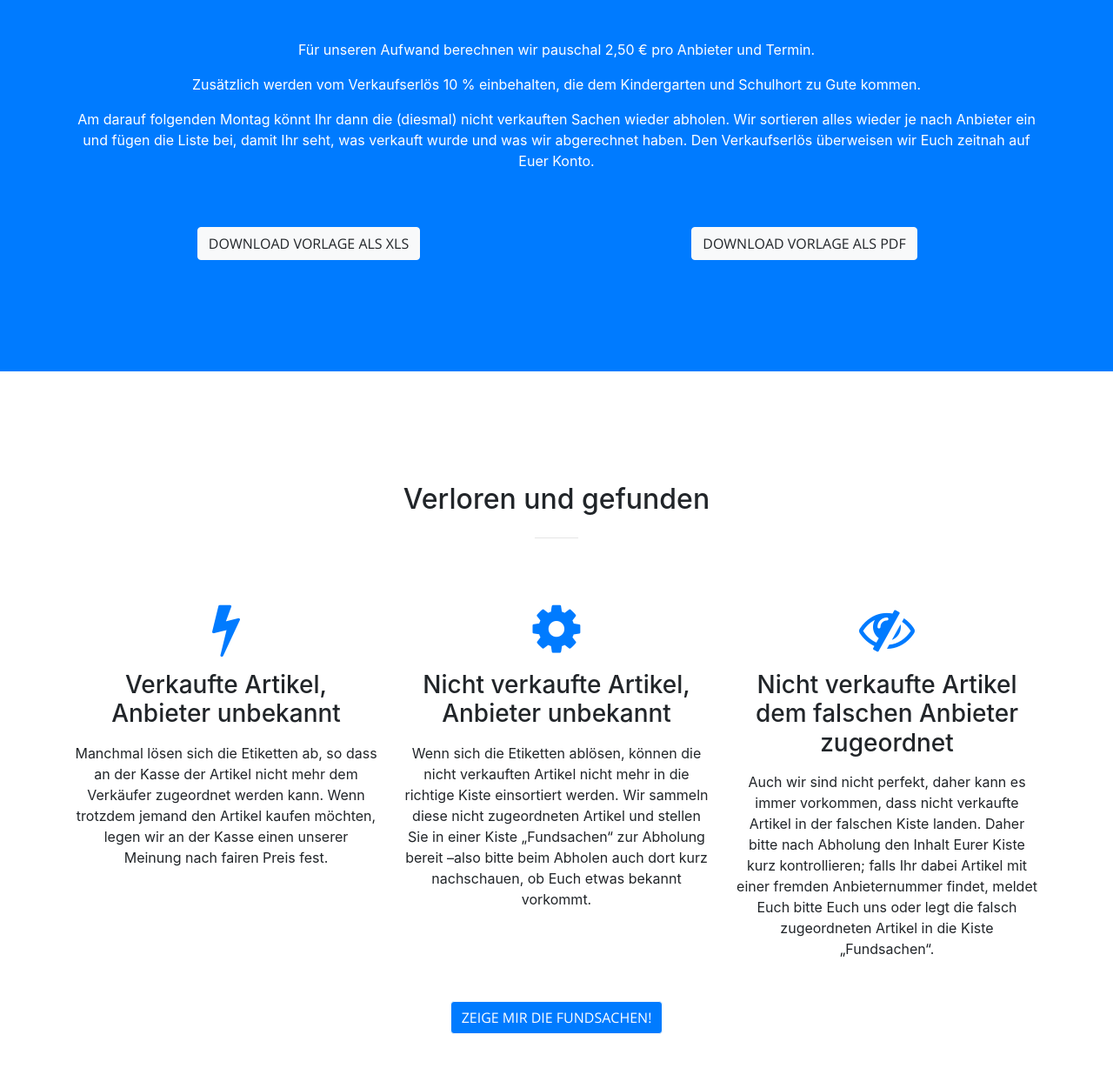
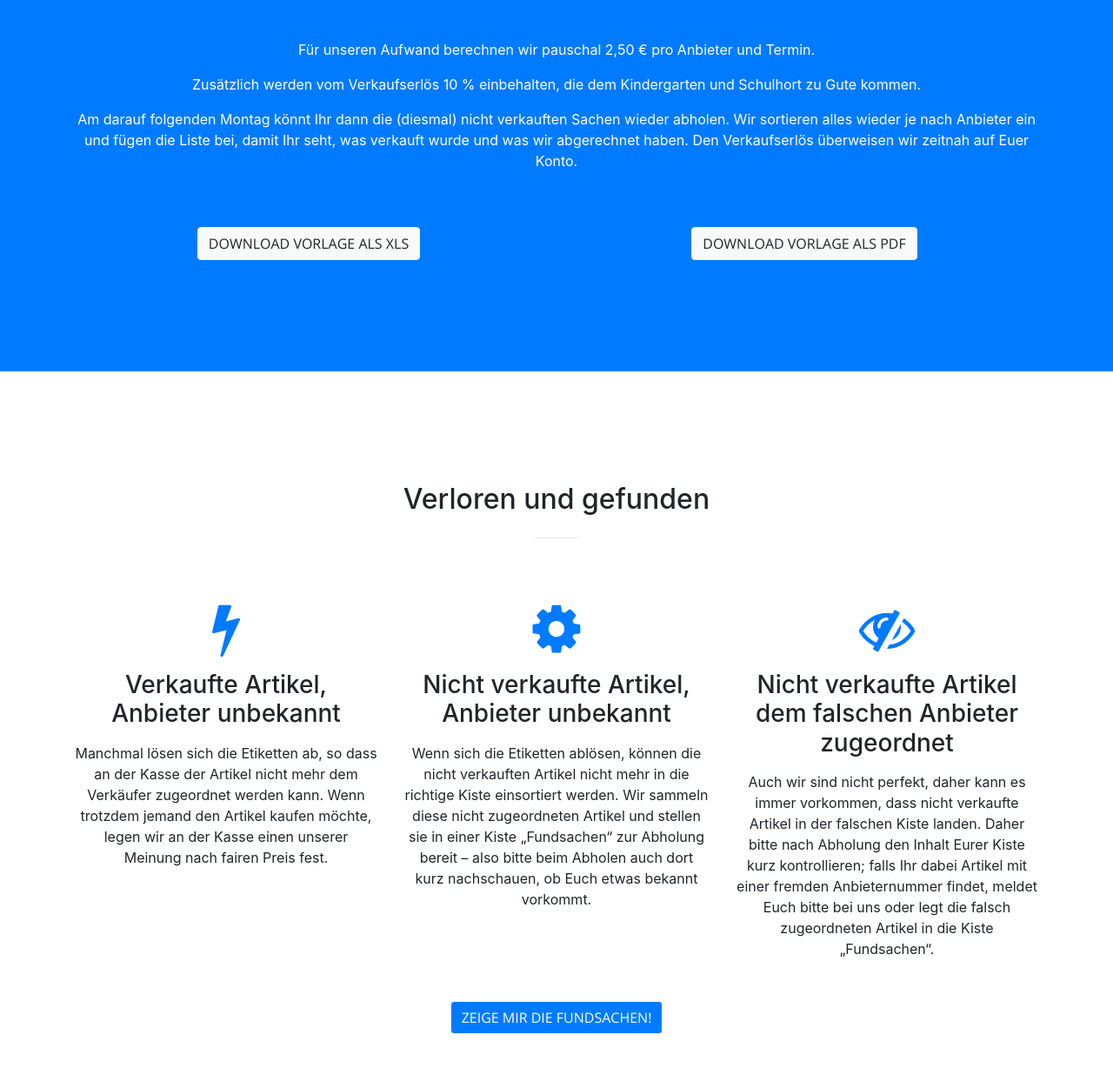
Before and after one commit to cwiegleb/pdc-website, a website with bundled scripts: page index.html in a window 1280 px wide. Shown: the part 2679-3907 px from the top of the page at 87% size. Built offline with nearby package versions, Linux system fonts and the light colour scheme.

Commit message:
updated header image and text

```diff
--- a/css/creative.css
+++ b/css/creative.css
@@ -1,5 +1,5 @@
 /*!
- * Start Bootstrap - Kinderkleiderörse Kreischa v1.0.0 ()
+ * Start Bootstrap - Kinderkleiderbörse Kreischa v1.0.0 ()
  * Copyright 2013-2018 Christian Wiegleb
  * Licensed under MIT (https://github.com/BlackrockDigital/pdc-website/blob/master/LICENSE)
  */
--- a/index.html
+++ b/index.html
@@ -126,14 +126,14 @@
             <div class="service-box mt-5 mx-auto">
               <i class="fa fa-4x fa-money text-primary mb-3 sr-icons"></i>
               <h3 class="mb-3">Bezahlung</h3>
-              <p class="mb-0">Packt alles in unsere Leihtaschen und bezahlt am Schluss bequem an der Kasse (Achtung, nur Bargeld!)</p>
+              <p class="mb-0">Packt alles in unsere Leihtaschen und bezahlt am Schluss bequem an der Kasse (Achtung: nur Bargeld!)</p>
             </div>
           </div>
           <div class="col-lg-3 col-md-6 text-center">
             <div class="service-box mt-5 mx-auto">
               <i class="fa fa-4x fa-coffee text-primary mb-3 sr-icons"></i>
               <h3 class="mb-3">Kaffee und Kuchen</h3>
-              <p class="mb-0">Für das leibliche Wohl gibt es (meistens ;-) ein Kaffee- und Kuchenbuffet</p>
+              <p class="mb-0">Für das leibliche Wohl gibt es meistens ;-) ein Kaffee- und Kuchenbuffet</p>
             </div>
           </div>
         </div>
@@ -198,7 +198,7 @@
             <p>Für unseren Aufwand berechnen wir pauschal 2,50 € pro Anbieter und Termin.</p>
             <p>Zusätzlich werden vom Verkaufserlös 10 % einbehalten, die dem Kindergarten und Schulhort zu Gute kommen.</p>
             <p>Am darauf folgenden Montag könnt Ihr dann die (diesmal) nicht verkauften Sachen wieder abholen. Wir sortieren alles wieder je nach Anbieter ein und fügen die Liste bei, damit Ihr seht, was verkauft wurde und was wir abgerechnet haben.
-                Den Verkaufserlös überweisen wir Euch zeitnah auf Euer Konto.
+                Den Verkaufserlös überweisen wir zeitnah auf Euer Konto.
             </p>
           </div>
         </div>
@@ -226,7 +226,7 @@
               <div class="service-box mt-5 mx-auto">
                 <i class="fa fa-4x fa-bolt text-primary mb-3 sr-icons"></i>
                 <h3 class="mb-3">Verkaufte Artikel, Anbieter unbekannt</h3>
-                <p class="mb-0">Manchmal lösen sich die Etiketten ab, so dass an der Kasse der Artikel nicht mehr dem Verkäufer zugeordnet werden kann. Wenn trotzdem jemand den Artikel kaufen möchten, legen wir an der Kasse einen unserer Meinung nach fairen Preis fest.</p>
+                <p class="mb-0">Manchmal lösen sich die Etiketten ab, so dass an der Kasse der Artikel nicht mehr dem Verkäufer zugeordnet werden kann. Wenn trotzdem jemand den Artikel kaufen möchte, legen wir an der Kasse einen unserer Meinung nach fairen Preis fest.</p>
               </div>
             </div>
             <div class="col-lg-4 col-md-6 text-center">
@@ -234,7 +234,7 @@
                 <i class="fa fa-4x fa-cog text-primary mb-3 sr-icons"></i>
                 <h3 class="mb-3">Nicht verkaufte Artikel, Anbieter unbekannt</h3>
                 <p class="mb-0">Wenn sich die Etiketten ablösen, können die nicht verkauften Artikel nicht mehr in die richtige Kiste einsortiert werden.
-                    Wir sammeln diese nicht zugeordneten Artikel und stellen Sie in einer Kiste „Fundsachen“ zur Abholung bereit –also bitte beim Abholen auch dort kurz
+                    Wir sammeln diese nicht zugeordneten Artikel und stellen sie in einer Kiste „Fundsachen“ zur Abholung bereit – also bitte beim Abholen auch dort kurz
                     nachschauen, ob Euch etwas bekannt vorkommt.</p>
               </div>
             </div>
@@ -243,7 +243,7 @@
                 <i class="fa fa-4x fa-eye-slash text-primary mb-3 sr-icons"></i>
                 <h3 class="mb-3">Nicht verkaufte Artikel dem falschen Anbieter zugeordnet</h3>
                 <p class="mb-0">Auch wir sind nicht perfekt, daher kann es immer vorkommen, dass nicht verkaufte Artikel in der falschen Kiste landen.
-                    Daher bitte nach Abholung den Inhalt Eurer Kiste kurz kontrollieren; falls Ihr dabei Artikel mit einer fremden Anbieternummer findet, meldet Euch bitte Euch uns oder legt die
+                    Daher bitte nach Abholung den Inhalt Eurer Kiste kurz kontrollieren; falls Ihr dabei Artikel mit einer fremden Anbieternummer findet, meldet Euch bitte bei uns oder legt die
                     falsch zugeordneten Artikel in die Kiste „Fundsachen“.</p>
               </div>
             </div>
--- a/package.json
+++ b/package.json
@@ -1,5 +1,5 @@
 {
-    "title": "Kinderkleiderörse Kreischa",
+    "title": "Kinderkleiderbörse Kreischa",
     "name": "pdc-website",
     "version": "1.0.0",
     "description": "Website for Customers",
@@ -13,8 +13,7 @@
     ],
     "license": "MIT",
     "author": "Christian Wiegleb",
-    "contributors": [
-    ],
+    "contributors": [],
     "repository": {
         "type": "git",
         "url": "https://github.com/cwiegleb/pdc-website"
```
Also changed, not shown: css/creative.min.css, img/header.jpg, js/creative.min.js, 1 other file.
